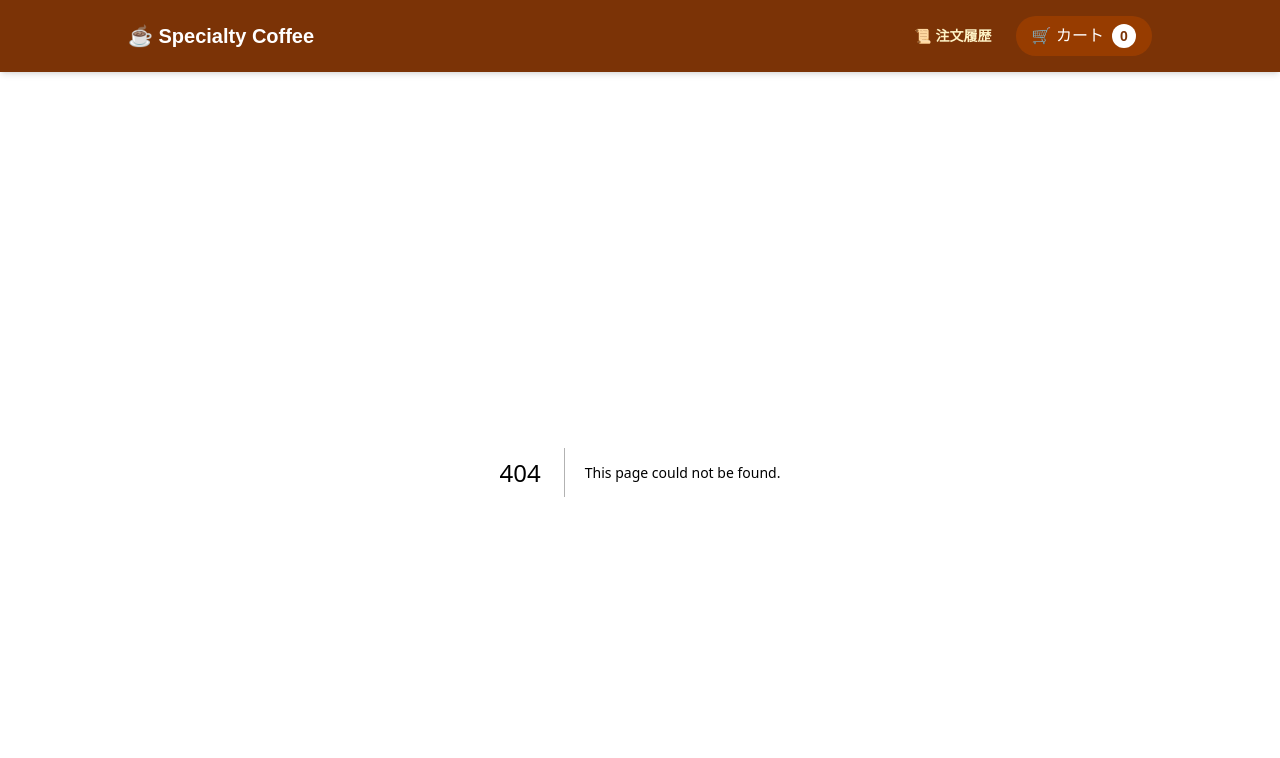
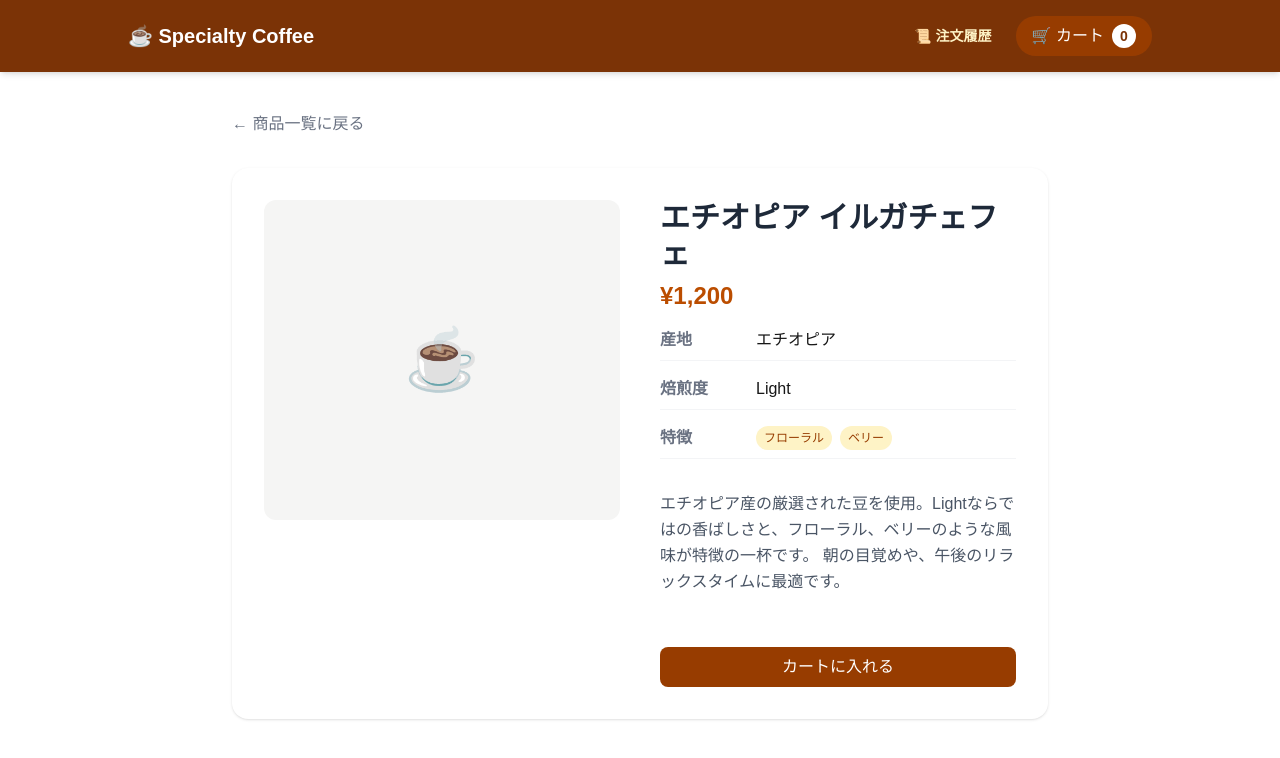
Before and after one commit to toybox-anime/coffee-beans-ec, a Next.js app in the folder specialty-coffee-explorer/: page /products/1 in a window 1280 px wide. Before the commit this address had no page. Shown: the top 758 px of the page. Built offline with nearby package versions, Linux system fonts and the light colour scheme.

Commit message:
style: format product/detail, loading and not-found pages

```diff
--- /dev/null
+++ b/specialty-coffee-explorer/app/loading.tsx
@@ -0,0 +1,14 @@
+// src/app/loading.tsx
+export default function Loading() {
+  return (
+    <div className="flex justify-center items-center min-h-screen bg-amber-50">
+      <div className="flex flex-col items-center gap-4">
+        {/* クルクル回るスピナー */}
+        <div className="animate-spin rounded-full h-12 w-12 border-t-4 border-b-4 border-amber-800"></div>
+        <p className="text-amber-800 font-bold animate-pulse">
+          コーヒーを淹れています...
+        </p>
+      </div>
+    </div>
+  );
+}
--- /dev/null
+++ b/specialty-coffee-explorer/app/not-found.tsx
@@ -0,0 +1,19 @@
+// src/app/not-found.tsx
+import Link from 'next/link';
+
+export default function NotFound() {
+  return (
+    <div className="flex flex-col items-center justify-center min-h-screen bg-stone-100 text-center p-4">
+      <h2 className="text-6xl font-bold text-stone-300 mb-4">404</h2>
+      <p className="text-2xl font-bold text-gray-700 mb-2">ページが見つかりません</p>
+      <p className="text-gray-500 mb-8">お探しのコーヒー豆は、すでに飲み干されたかもしれません。</p>
+
+      <Link
+        href="/"
+        className="bg-amber-800 text-white px-6 py-3 rounded-full font-bold hover:bg-amber-900 transition"
+      >
+        トップページに戻る
+      </Link>
+    </div>
+  );
+}
--- /dev/null
+++ b/specialty-coffee-explorer/app/products/[id]/page.tsx
@@ -0,0 +1,76 @@
+// src/app/products/[id]/page.tsx
+import { mockCoffeeBeans } from "@/lib/data";
+import AddToCartButton from "@/components/AddToCartButton";
+import Link from "next/link";
+import { notFound } from "next/navigation";
+
+// Next.jsのルール：params は Promise型として受け取ります（v15以降）
+export default async function ProductDetailPage({
+  params,
+}: {
+  params: Promise<{ id: string }>;
+}) {
+  // URLの { id } を取得
+  const { id } = await params;
+
+  // データの中から、IDが一致するコーヒー豆を探す
+  const bean = mockCoffeeBeans.find((b) => b.id === id);
+
+  // もし豆が見つからなかったら、404ページを表示する
+  if (!bean) {
+    notFound();
+  }
+
+  return (
+    <main className="p-10 max-w-4xl mx-auto min-h-screen">
+      {/* パンくずリスト的なナビゲーション */}
+      <Link href="/" className="text-gray-500 hover:text-amber-800 mb-8 inline-block">
+        ← 商品一覧に戻る
+      </Link>
+
+      <div className="grid grid-cols-1 md:grid-cols-2 gap-10 bg-white p-8 rounded-2xl shadow-sm">
+
+        {/* 左側：商品画像（今回はプレースホルダー） */}
+        <div className="bg-stone-100 rounded-xl h-80 flex items-center justify-center text-6xl text-stone-300">
+          ☕
+        </div>
+
+        {/* 右側：商品情報 */}
+        <div>
+          <h1 className="text-3xl font-bold text-gray-800 mb-2">{bean.name}</h1>
+          <p className="text-amber-700 font-bold text-2xl mb-4">¥{bean.price.toLocaleString()}</p>
+
+          <div className="space-y-4 mb-8">
+            <div className="flex border-b border-gray-100 pb-2">
+              <span className="font-bold w-24 text-gray-500">産地</span>
+              <span>{bean.origin}</span>
+            </div>
+            <div className="flex border-b border-gray-100 pb-2">
+              <span className="font-bold w-24 text-gray-500">焙煎度</span>
+              <span>{bean.roast}</span>
+            </div>
+            <div className="flex border-b border-gray-100 pb-2">
+              <span className="font-bold w-24 text-gray-500">特徴</span>
+              <div className="flex gap-2">
+                {bean.flavorNotes.map(note => (
+                  <span key={note} className="bg-amber-100 text-amber-800 text-xs px-2 py-1 rounded-full">
+                    {note}
+                  </span>
+                ))}
+              </div>
+            </div>
+          </div>
+
+          <p className="text-gray-600 leading-relaxed mb-8">
+            {bean.origin}産の厳選された豆を使用。
+            {bean.roast}ならではの香ばしさと、{bean.flavorNotes.join('、')}のような風味が特徴の一杯です。
+            朝の目覚めや、午後のリラックスタイムに最適です。
+          </p>
+
+          {/* カートに追加ボタン（再利用！） */}
+          <AddToCartButton bean={bean} />
+        </div>
+      </div>
+    </main>
+  );
+}
```
